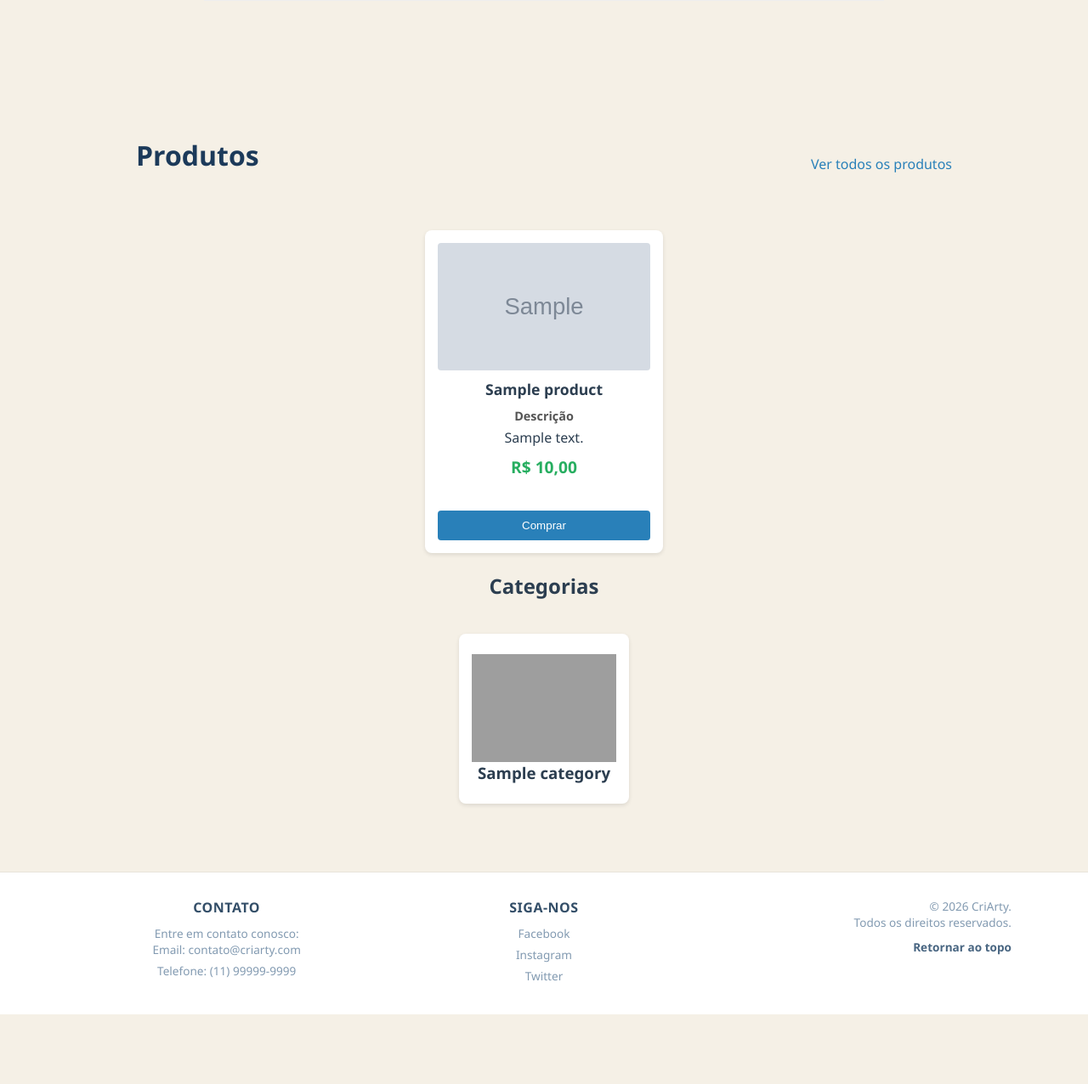
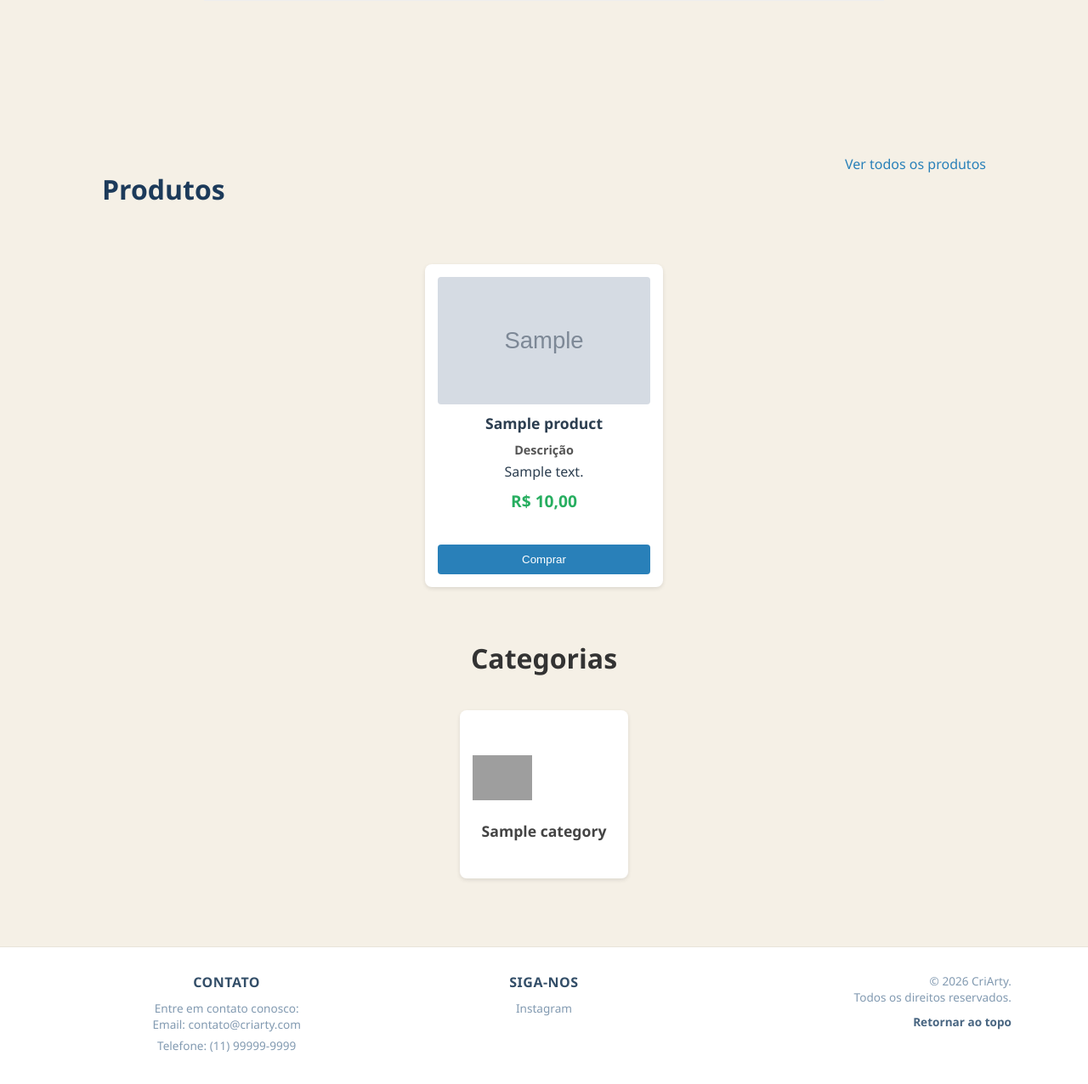
Before and after one commit to danirosario/projeto-integrador-senac, a PHP site: page /client/shop.php in a window 1280 px wide. Shown: the part 479-1755 px from the top of the page at 85% size. Before the commit the page ends 1673 px from the top, so only its background shows below. Run offline with PHP 8.4, Linux system fonts and the light colour scheme; tables that the repository leaves empty hold one stand-in row (values such as "Sample post"); grey boxes marked "Sample" are stand-in pictures; grey boxes are pictures that could not be loaded.

Commit message:
feat: implement category filtering in products list

```diff
--- a/client/shop.php
+++ b/client/shop.php
@@ -125,19 +125,24 @@ $categories = $conn->query("SELECT idCategory, Name FROM category WHERE isActive
             <?php endif; ?>
 
             <br>
-            <h2>Categorias</h2>
+            <section class="category-section">
+            <h2 id="category">Categorias</h2>
                 <div class="categories">
                     <?php if ($categories->num_rows > 0): ?>
                         <?php while ($category = $categories->fetch_assoc()): ?>
+                            <a href="productsList.php?category_id=<?php echo $category['idCategory']; ?>"
+                                class="category-card-link">
                                 <div class="category-card">
                                     <img src="../images/categoria_padrao.png" alt="Categoria 1">
                                     <h3><?php echo htmlspecialchars($category['Name']); ?></h3>
                                 </div>
+                            </a>
                         <?php endwhile; ?>
                     <?php else: ?>
                         <p>Nenhuma categoria encontrada.</p>
                     <?php endif; ?>
                 </div>
+            </section>
         </main>
     </div>
 
@@ -159,9 +164,7 @@ $categories = $conn->query("SELECT idCategory, Name FROM category WHERE isActive
             <div class="footer-column social-block">
                 <h2>Siga-nos</h2>
                 <ul>
-                    <li><a href="https://facebook.com" target="_blank">Facebook</a></li>
-                    <li><a href="https://instagram.com" target="_blank">Instagram</a></li>
-                    <li><a href="https://twitter.com" target="_blank">Twitter</a></li>
+                    <li><a href="https://www.instagram.com/criarty_personalizados?igsh=MWZubnZ1MTcxZDlqcg%3D%3D" target="_blank">Instagram</a></li>
                 </ul>
             </div>
 
--- a/css/client-styles/footer.css
+++ b/css/client-styles/footer.css
@@ -1,9 +1,21 @@
+html, body {
+  margin: 0;
+  padding: 0;
+  min-height: 100vh;
+}
+
+body {
+  display: flex;
+  flex-direction: column;
+}
+
 footer {
     background-color: var(--bg-card, #ffffff);
     padding: 30px 20px; /* Reduzido o padding vertical para diminuir o espaço */
     font-size: 0.85rem;
     color: #829ab1;
     border-top: 1px solid var(--border-color, #e4e7eb);
+    margin-top: auto;
 }
 
 /* Alinha as 3 colunas uniformemente no espaço */
--- a/css/client-styles/shop.css
+++ b/css/client-styles/shop.css
@@ -1,8 +1,6 @@
 .content-area {
-    padding: 40px;
     margin-left: 80px;
     margin-right: 80px;
-    text-align: center;
     display: flex;
     flex-wrap: wrap;
     gap: 16px;
@@ -11,7 +9,6 @@
 
 /* NAVBAR */
 
-/* Navbar container layout */
 .navbar {
     display: flex;
     align-items: center;
@@ -50,7 +47,6 @@
     transition: color 0.3s ease;
 }
 
-/* Logo styling */
 .nav-logo a {
     color: #fff;
     font-size: 1.5rem;
@@ -58,15 +54,12 @@
     text-decoration: none;
 }
 
-/* Links alignment group */
 .nav-links {
     display: flex;
     list-style: none;
     gap: 1.5rem;
-    /* Creates clean gap between links */
 }
 
-/* Individual hyperlink styling */
 .nav-links a {
     color: #fff;
     text-decoration: none;
@@ -74,7 +67,6 @@
     transition: color 0.3s ease;
 }
 
-/* Interactive hover effect */
 .nav-links a:hover {
     color: #ffd700;
 }
@@ -186,6 +178,18 @@
     background-color: white;
 }
 
+/* dropdown de categorias */
+
+#category-list {
+    padding: 8px 14px;
+    font-size: 1rem;
+    border-radius: 4px;
+    border: 1px solid #ccc;
+    background-color: #fff;
+    cursor: pointer;
+    margin-top: 75px;
+}
+
 /* lista de produtos */
 
 .section-header {
@@ -218,6 +222,7 @@
     text-align: center;
     font-size: 2rem;
     margin-bottom: 20px;
+    margin-top: 80px;
 }
 
 .product-grid {
@@ -289,19 +294,32 @@
 
 /* CATEGORIAS */
 
+.category-section {
+    padding: 40px 20px;
+}
+
+#category {
+    text-align: center;
+    font-size: 2rem;
+    color: #333;
+    margin-bottom: 40px;
+}
+
 .categories {
     display: flex;
     flex-wrap: wrap;
-    gap: 16px;
+    gap: 24px;
     justify-content: center;
-    margin-top: 40px;
+    max-width: 1200px;
+    margin: 0 auto;
 }
+
 
 .category-card {
     background: white;
     padding: 15px;
-    width: 200px;
-    height: 200px;
+    width: 198px;
+    height: 198px;
     border-radius: 8px;
     box-shadow: 0 2px 5px rgba(0, 0, 0, 0.1);
     text-align: center;
@@ -309,3 +327,22 @@
     flex-direction: column;
     justify-content: center;
 }
+
+.category-card img {
+    width: 70px;
+    height: 70px;
+    object-fit: contain;      /* Garante que a imagem não distorça */
+    margin-bottom: 15px;
+}
+
+.category-card h3 {
+    font-size: 1.1rem;
+    margin: 0;
+    color: #444;
+    font-weight: 600;
+}
+
+.category-card-link:hover .category-card {
+    transform: translateY(-6px);
+    box-shadow: 0 12px 20px rgba(0, 0, 0, 0.12);
+}
```
Also changed, not shown: client/productsList.php (+32 -9 lines). Lines whose indentation alone changed are shown as unchanged.
